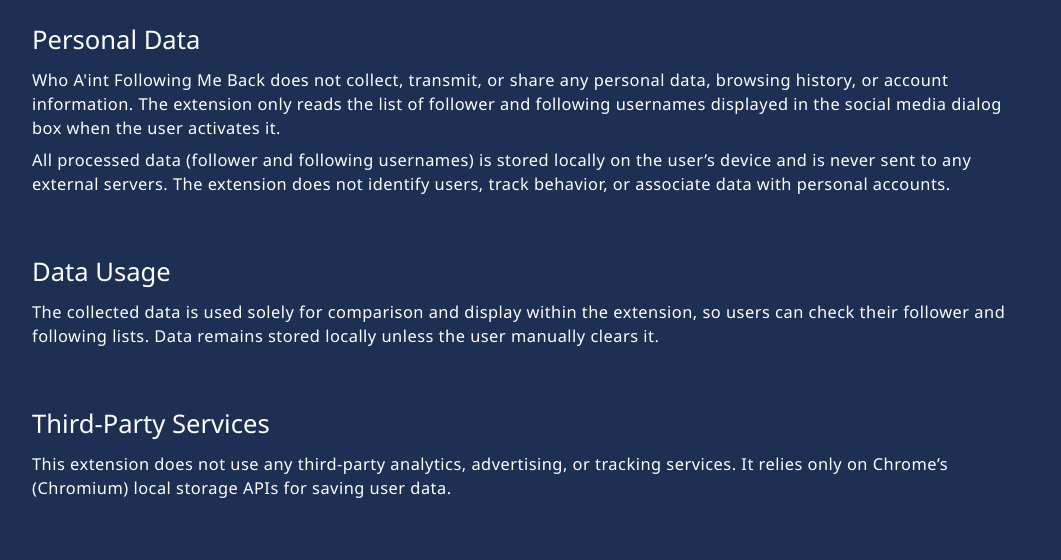
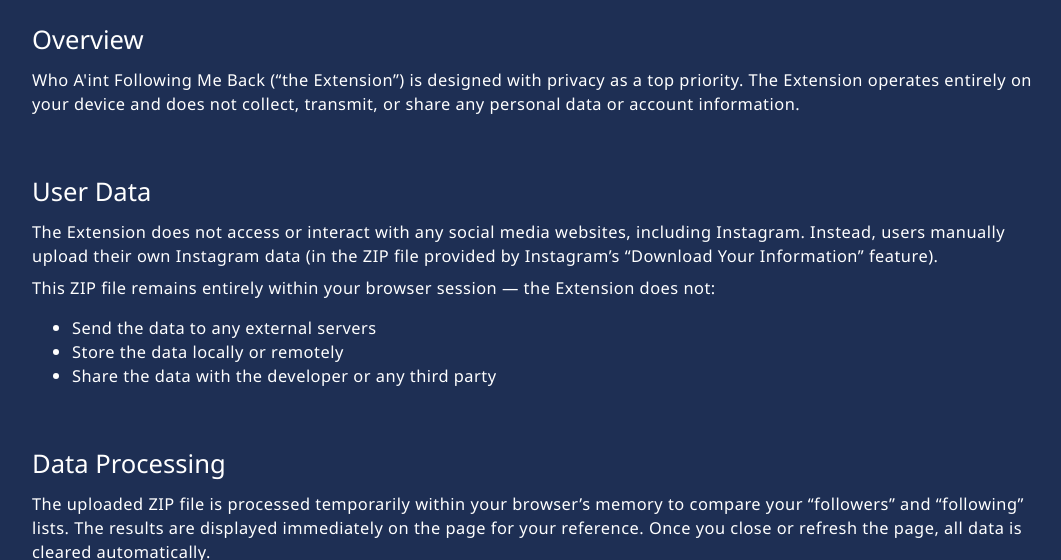
Before and after one commit to rogeliosandoval/Who-Aint-Following-Me-Back-Website, a plain HTML site: page privacy.html in a window 1280 px wide. Shown: the part 240-800 px from the top of the page, without its empty margins (108-1169 px from the left). Drawn offline with Linux system fonts and the light colour scheme.

Commit message:
update privacy policy

```diff
--- a/css/privacy.scss
+++ b/css/privacy.scss
@@ -22,6 +22,12 @@ $breakpoint-desktop: 1024px;
 .privacy-bit {
   margin-bottom: 4rem;
 
+  ul {
+    color: white;
+    font-family: "Noto Sans", sans-serif;
+    font-size: 1.025rem;
+  }
+
   strong {
     display: inline-block;
     margin-bottom: 0.5rem;
--- a/privacy.html
+++ b/privacy.html
@@ -45,7 +45,7 @@
     <a href="/" aria-label="home">
       <img class="navbar-logo" aria-hidden="true" src="/images/logo-light.svg" decoding="async" alt="website logo" width="235" height="78">
     </a>
-    <a class="disabled" href="https://chromewebstore.google.com/detail/chjeceecgnceagfbmabmkonhginfgknn?utm_source=item-share-cb" aria-label="add to chrome">
+    <a href="https://chromewebstore.google.com/detail/chjeceecgnceagfbmabmkonhginfgknn?utm_source=item-share-cb" aria-label="add to chrome">
       <div class="add-chrome-button">
         <img src="/images/google-chrome-icon.svg" alt="google chrome icon">
         <p>Add to Chrome</p>
@@ -58,24 +58,44 @@
     <h1>Privacy Policy</h1>
 
     <div class="privacy-bit">
-        <strong>Personal Data</strong>
-        <p>Who A'int Following Me Back does not collect, transmit, or share any personal data, browsing history, or account information. The extension only reads the list of follower and following usernames displayed in the social media dialog box when the user activates it.</p>
-        <p>All processed data (follower and following usernames) is stored locally on the user’s device and is never sent to any external servers. The extension does not identify users, track behavior, or associate data with personal accounts.</p>
+      <strong>Overview</strong>
+      <p>Who A'int Following Me Back (“the Extension”) is designed with privacy as a top priority. The Extension operates entirely on your device and does not collect, transmit, or share any personal data or account information.</p>
     </div>
 
     <div class="privacy-bit">
-        <strong>Data Usage</strong>
-        <p>The collected data is used solely for comparison and display within the extension, so users can check their follower and following lists. Data remains stored locally unless the user manually clears it.</p>
+      <strong>User Data</strong>
+      <p>The Extension does not access or interact with any social media websites, including Instagram. Instead, users manually upload their own Instagram data (in the ZIP file provided by Instagram’s “Download Your Information” feature).</p>
+      <p>This ZIP file remains entirely within your browser session — the Extension does not:</p>
+      <ul>
+        <li>Send the data to any external servers</li>
+        <li>Store the data locally or remotely</li>
+        <li>Share the data with the developer or any third party</li>
+      </ul>
+    </div>
+
+    <div class="privacy-bit">
+      <strong>Data Processing</strong>
+      <p>The uploaded ZIP file is processed temporarily within your browser’s memory to compare your “followers” and “following” lists. The results are displayed immediately on the page for your reference. Once you close or refresh the page, all data is cleared automatically.</p>
     </div>
 
     <div class="privacy-bit">
       <strong>Third-Party Services</strong>
-        <p>This extension does not use any third-party analytics, advertising, or tracking services. It relies only on Chrome’s (Chromium) local storage APIs for saving user data.</p>
+      <p>This extension does not use any third-party services, analytics tools, or advertising networks. It runs fully client-side, relying only on standard browser capabilities.</p>
     </div>
 
     <div class="privacy-bit">
       <strong>Consent</strong>
-        <p>By using this extension, you acknowledge and agree that all data stays on your local device and is not collected by the developer or shared with third parties.</p>
+      <p>By using the Extension, you acknowledge and agree that:</p>
+      <ul>
+        <li>You voluntarily upload your own Instagram data</li>
+        <li>All processing occurs locally within your browser</li>
+        <li>No information is collected, stored, or transmitted by the developer</li>
+      </ul>
+    </div>
+
+    <div class="privacy-bit">
+      <strong>Contact</strong>
+      <p>If you have any questions or concerns about this Privacy Policy, you may contact the developer. Email in the footer.</p>
     </div>
   </section>
 
```
Also changed, not shown: css/privacy.css, 1 other file. Lines whose indentation alone changed are shown as unchanged.
